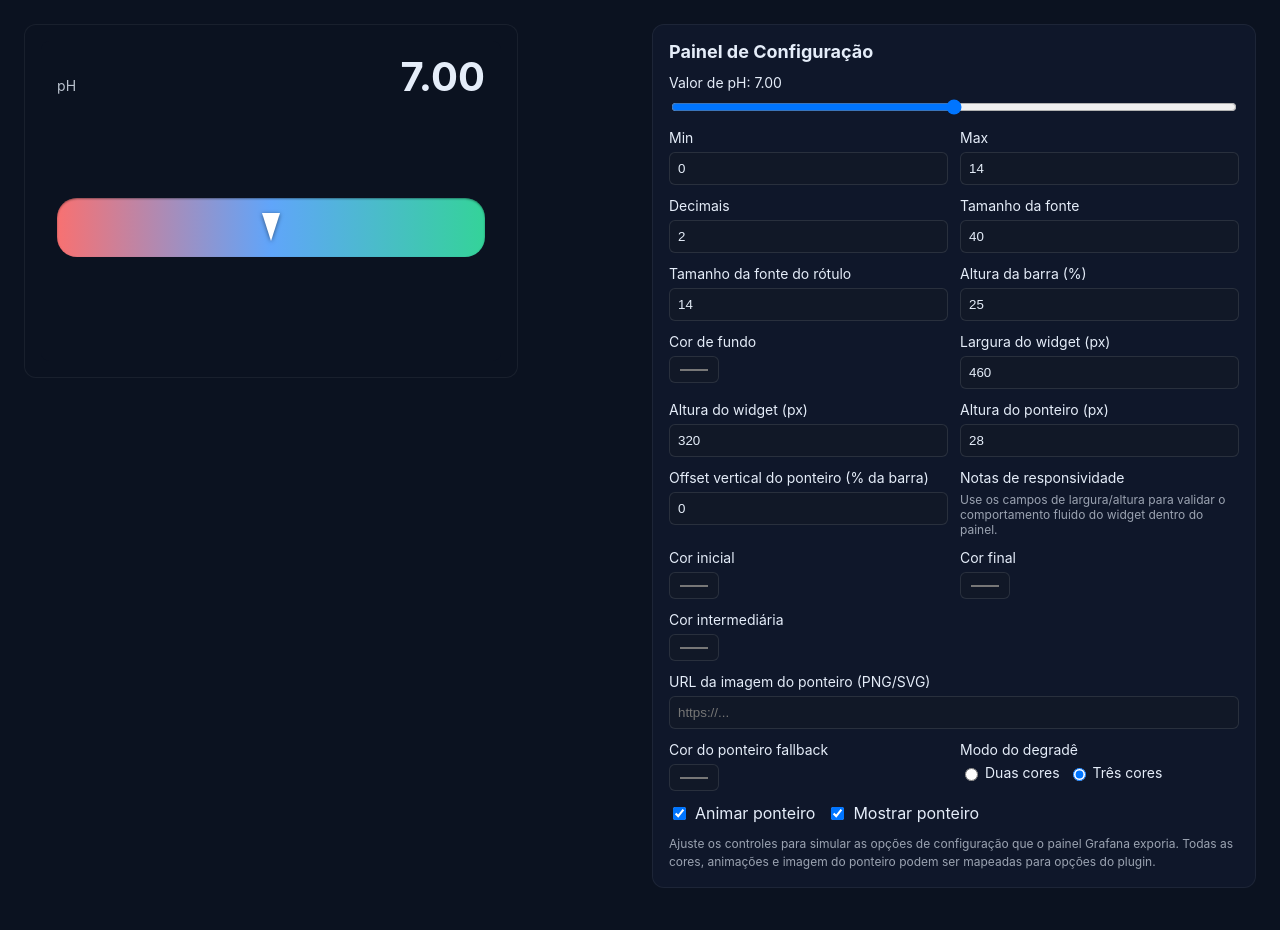
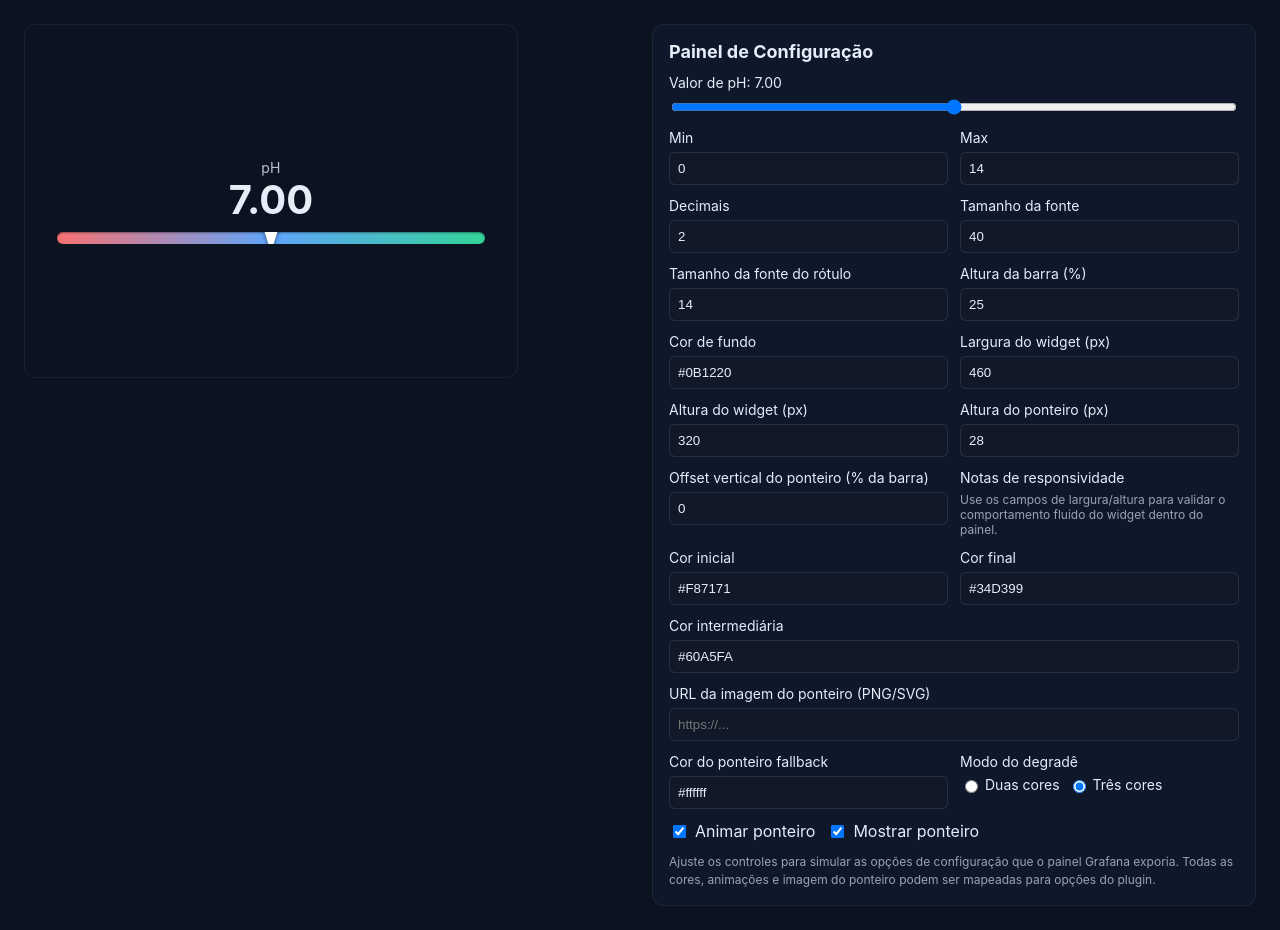
Before and after one commit to jrlmartini/widget-ph, a React (Vite) app: page / in a window 1280 px wide. Built offline with nearby package versions, Linux system fonts and the light colour scheme.

Commit message:
Fix layout order and input handling

```diff
--- a/src/App.tsx
+++ b/src/App.tsx
@@ -1,30 +1,115 @@
 import React, { useMemo, useState } from 'react';
 import PhWidget, { GradientMode } from './PhWidget';
+
+const clampNumber = (value: number, min?: number, max?: number) => {
+  let result = value;
+  if (typeof min === 'number') result = Math.max(min, result);
+  if (typeof max === 'number') result = Math.min(max, result);
+  return result;
+};
+
+const normalizeNumber = (
+  raw: string,
+  fallback: number,
+  { min, max, integer }: { min?: number; max?: number; integer?: boolean } = {}
+) => {
+  if (raw.trim() === '') return fallback;
+  const parsed = integer ? parseInt(raw, 10) : parseFloat(raw);
+  if (Number.isNaN(parsed)) return fallback;
+  return clampNumber(parsed, min, max);
+};
+
+const useNumberControl = (
+  initial: number,
+  options: { min?: number; max?: number; integer?: boolean } = {}
+) => {
+  const [number, setNumber] = useState(initial);
+  const [text, setText] = useState(String(initial));
+
+  const handleChange = (raw: string) => {
+    setText(raw);
+    if (raw.trim() === '') return;
+    const parsed = options.integer ? parseInt(raw, 10) : parseFloat(raw);
+    if (!Number.isNaN(parsed)) {
+      setNumber(clampNumber(parsed, options.min, options.max));
+    }
+  };
+
+  const handleBlur = () => {
+    const normalized = normalizeNumber(text, number, options);
+    setNumber(normalized);
+    setText(String(normalized));
+  };
+
+  return { number, text, setNumber, setText, handleChange, handleBlur } as const;
+};
+
+const normalizeHex = (raw: string) => {
+  const trimmed = raw.trim();
+  if (!trimmed) return undefined;
+  const candidate = trimmed.startsWith('#') ? trimmed : `#${trimmed}`;
+  const hexRegex = /^#?[0-9a-fA-F]{3}(?:[0-9a-fA-F]{3})?$/;
+  return hexRegex.test(candidate.replace('#', '')) ? candidate : undefined;
+};
 
 // App simples para simular configurações que futuramente seriam mapeadas
 // para opções de painel do Grafana.
 const App: React.FC = () => {
   const [value, setValue] = useState(7);
-  const [min, setMin] = useState(0);
-  const [max, setMax] = useState(14);
-  const [decimals, setDecimals] = useState(2);
+  const minControl = useNumberControl(0);
+  const maxControl = useNumberControl(14);
+  const decimalsControl = useNumberControl(2, { min: 0, max: 4, integer: true });
   const [animate, setAnimate] = useState(true);
   const [showPointer, setShowPointer] = useState(true);
   const [gradientMode, setGradientMode] = useState<GradientMode>('three');
   const [startColor, setStartColor] = useState('#F87171');
+  const [startColorInput, setStartColorInput] = useState('#F87171');
   const [midColor, setMidColor] = useState('#60A5FA');
+  const [midColorInput, setMidColorInput] = useState('#60A5FA');
   const [endColor, setEndColor] = useState('#34D399');
+  const [endColorInput, setEndColorInput] = useState('#34D399');
   const [pointerImage, setPointerImage] = useState('');
   const [pointerColor, setPointerColor] = useState('#ffffff');
-  const [fontSize, setFontSize] = useState(40);
-  const [labelFontSize, setLabelFontSize] = useState(14);
-  const [heightPct, setHeightPct] = useState(25);
-  const [heightPctInput, setHeightPctInput] = useState('25');
+  const [pointerColorInput, setPointerColorInput] = useState('#ffffff');
+  const fontSizeControl = useNumberControl(40, { min: 12, max: 80, integer: true });
+  const labelFontSizeControl = useNumberControl(14, { min: 8, max: 48, integer: true });
+  const heightControl = useNumberControl(25, { min: 10, max: 80 });
   const [background, setBackground] = useState('#0B1220');
-  const [panelWidth, setPanelWidth] = useState(460);
-  const [panelHeight, setPanelHeight] = useState(320);
-  const [pointerSize, setPointerSize] = useState(28);
-  const [pointerOffsetPct, setPointerOffsetPct] = useState(0);
+  const [backgroundInput, setBackgroundInput] = useState('#0B1220');
+  const panelWidthControl = useNumberControl(460, { min: 240, max: 1200 });
+  const panelHeightControl = useNumberControl(320, { min: 220, max: 800 });
+  const pointerSizeControl = useNumberControl(28, { min: 10, max: 72 });
+  const pointerOffsetControl = useNumberControl(0, { min: -50, max: 50 });
+
+  const handleColorChange = (
+    raw: string,
+    setInput: React.Dispatch<React.SetStateAction<string>>,
+    setColor: React.Dispatch<React.SetStateAction<string>>,
+    fallback: string
+  ) => {
+    setInput(raw);
+    const normalized = normalizeHex(raw);
+    if (normalized) {
+      setColor(normalized);
+    } else if (raw.trim() === '') {
+      setColor(fallback);
+    }
+  };
+
+  const handleColorBlur = (
+    input: string,
+    setInput: React.Dispatch<React.SetStateAction<string>>,
+    setColor: React.Dispatch<React.SetStateAction<string>>,
+    fallback: string
+  ) => {
+    const normalized = normalizeHex(input);
+    if (normalized) {
+      setColor(normalized);
+      setInput(normalized);
+    } else {
+      setInput(fallback);
+    }
+  };
 
   const containerStyle: React.CSSProperties = {
     minHeight: '100vh',
@@ -45,8 +130,8 @@ const App: React.FC = () => {
     background,
     display: 'flex',
     flexDirection: 'column',
-    width: `${panelWidth}px`,
-    height: `${panelHeight}px`,
+    width: `${panelWidthControl.number}px`,
+    height: `${panelHeightControl.number}px`,
     minHeight: '240px',
   };
 
@@ -67,7 +152,10 @@ const App: React.FC = () => {
     fontSize: 14,
   };
 
-  const safeValue = useMemo(() => Math.min(Math.max(value, min), max), [value, min, max]);
+  const safeValue = useMemo(
+    () => clampNumber(value, minControl.number, maxControl.number),
+    [value, minControl.number, maxControl.number]
+  );
 
   const inputStyle: React.CSSProperties = {
     background: '#111827',
@@ -83,30 +171,14 @@ const App: React.FC = () => {
     gap: '12px',
   };
 
-  const updateHeightPct = (raw: string) => {
-    setHeightPctInput(raw);
-    const parsed = parseFloat(raw);
-    if (!Number.isNaN(parsed)) {
-      setHeightPct(parsed);
-    }
-  };
-
-  const parseNumberOrFallback = (value: string, fallback: number, minValue?: number, maxValue?: number) => {
-    const parsed = parseFloat(value);
-    if (Number.isNaN(parsed)) return fallback;
-    if (minValue !== undefined && parsed < minValue) return minValue;
-    if (maxValue !== undefined && parsed > maxValue) return maxValue;
-    return parsed;
-  };
-
   return (
     <div style={containerStyle}>
       <div style={panelStyle}>
         <PhWidget
           value={safeValue}
-          min={min}
-          max={max}
-          decimals={decimals}
+          min={minControl.number}
+          max={maxControl.number}
+          decimals={decimalsControl.number}
           animate={animate}
           showPointer={showPointer}
           gradientMode={gradientMode}
@@ -116,23 +188,23 @@ const App: React.FC = () => {
           pointerImage={pointerImage}
           pointerColor={pointerColor}
           background={background}
-          fontSize={fontSize}
-          labelFontSize={labelFontSize}
-          heightPct={heightPct}
-          pointerSize={pointerSize}
-          pointerOffsetPct={pointerOffsetPct}
+          fontSize={fontSizeControl.number}
+          labelFontSize={labelFontSizeControl.number}
+          heightPct={heightControl.number}
+          pointerSize={pointerSizeControl.number}
+          pointerOffsetPct={pointerOffsetControl.number}
         />
       </div>
 
       <div style={controlsStyle}>
         <h2 style={{ margin: 0, fontSize: 18 }}>Painel de Configuração</h2>
         <div style={labelStyle}>
-          <label>Valor de pH: {safeValue.toFixed(decimals)}</label>
+          <label>Valor de pH: {safeValue.toFixed(decimalsControl.number)}</label>
           <input
             type="range"
-            min={min}
-            max={max}
-            step={1 / 10 ** decimals}
+            min={minControl.number}
+            max={maxControl.number}
+            step={1 / 10 ** decimalsControl.number}
             value={safeValue}
             onChange={(e) => setValue(parseFloat(e.target.value))}
           />
@@ -144,8 +216,9 @@ const App: React.FC = () => {
             <input
               style={inputStyle}
               type="number"
-              value={min}
-              onChange={(e) => setMin(parseFloat(e.target.value) || 0)}
+              value={minControl.text}
+              onChange={(e) => minControl.handleChange(e.target.value)}
+              onBlur={minControl.handleBlur}
             />
           </div>
           <div style={labelStyle}>
@@ -153,8 +226,9 @@ const App: React.FC = () => {
             <input
               style={inputStyle}
               type="number"
-              value={max}
-              onChange={(e) => setMax(parseFloat(e.target.value) || 1)}
+              value={maxControl.text}
+              onChange={(e) => maxControl.handleChange(e.target.value)}
+              onBlur={maxControl.handleBlur}
             />
           </div>
         </div>
@@ -167,8 +241,9 @@ const App: React.FC = () => {
               type="number"
               min={0}
               max={4}
-              value={decimals}
-              onChange={(e) => setDecimals(Math.max(0, Math.min(4, parseInt(e.target.value, 10) || 0)))}
+              value={decimalsControl.text}
+              onChange={(e) => decimalsControl.handleChange(e.target.value)}
+              onBlur={decimalsControl.handleBlur}
             />
           </div>
           <div style={labelStyle}>
@@ -178,8 +253,9 @@ const App: React.FC = () => {
               type="number"
               min={12}
               max={80}
-              value={fontSize}
-              onChange={(e) => setFontSize(parseInt(e.target.value, 10) || 12)}
+              value={fontSizeControl.text}
+              onChange={(e) => fontSizeControl.handleChange(e.target.value)}
+              onBlur={fontSizeControl.handleBlur}
             />
           </div>
         </div>
@@ -192,8 +268,9 @@ const App: React.FC = () => {
               type="number"
               min={8}
               max={48}
-              value={labelFontSize}
-              onChange={(e) => setLabelFontSize(parseInt(e.target.value, 10) || 12)}
+              value={labelFontSizeControl.text}
+              onChange={(e) => labelFontSizeControl.handleChange(e.target.value)}
+              onBlur={labelFontSizeControl.handleBlur}
             />
           </div>
           <div style={labelStyle}>
@@ -203,9 +280,9 @@ const App: React.FC = () => {
               type="number"
               min={10}
               max={80}
-              value={heightPctInput}
-              onChange={(e) => updateHeightPct(e.target.value)}
-              onBlur={() => updateHeightPct(`${parseNumberOrFallback(heightPctInput, 25, 10, 80)}`)}
+              value={heightControl.text}
+              onChange={(e) => heightControl.handleChange(e.target.value)}
+              onBlur={heightControl.handleBlur}
             />
           </div>
         </div>
@@ -213,7 +290,14 @@ const App: React.FC = () => {
         <div style={fieldGroup}>
           <div style={labelStyle}>
             <label>Cor de fundo</label>
-            <input style={inputStyle} type="color" value={background} onChange={(e) => setBackground(e.target.value)} />
+            <input
+              style={inputStyle}
+              type="text"
+              value={backgroundInput}
+              onChange={(e) => handleColorChange(e.target.value, setBackgroundInput, setBackground, background)}
+              onBlur={() => handleColorBlur(backgroundInput, setBackgroundInput, setBackground, background)}
+              placeholder="#0B1220"
+            />
           </div>
           <div style={labelStyle}>
             <label>Largura do widget (px)</label>
@@ -222,8 +306,9 @@ const App: React.FC = () => {
               type="number"
               min={240}
               max={1200}
-              value={panelWidth}
-              onChange={(e) => setPanelWidth(parseNumberOrFallback(e.target.value, panelWidth, 240, 1200))}
+              value={panelWidthControl.text}
+              onChange={(e) => panelWidthControl.handleChange(e.target.value)}
+              onBlur={panelWidthControl.handleBlur}
             />
           </div>
         </div>
@@ -236,8 +321,9 @@ const App: React.FC = () => {
               type="number"
               min={220}
               max={800}
-              value={panelHeight}
-              onChange={(e) => setPanelHeight(parseNumberOrFallback(e.target.value, panelHeight, 220, 800))}
+              value={panelHeightControl.text}
+              onChange={(e) => panelHeightControl.handleChange(e.target.value)}
+              onBlur={panelHeightControl.handleBlur}
             />
           </div>
           <div style={labelStyle}>
@@ -247,8 +333,9 @@ const App: React.FC = () => {
               type="number"
               min={10}
               max={72}
-              value={pointerSize}
-              onChange={(e) => setPointerSize(parseNumberOrFallback(e.target.value, pointerSize, 10, 72))}
+              value={pointerSizeControl.text}
+              onChange={(e) => pointerSizeControl.handleChange(e.target.value)}
+              onBlur={pointerSizeControl.handleBlur}
             />
           </div>
         </div>
@@ -261,8 +348,9 @@ const App: React.FC = () => {
               type="number"
               min={-50}
               max={50}
-              value={pointerOffsetPct}
-              onChange={(e) => setPointerOffsetPct(parseNumberOrFallback(e.target.value, pointerOffsetPct, -50, 50))}
+              value={pointerOffsetControl.text}
+              onChange={(e) => pointerOffsetControl.handleChange(e.target.value)}
+              onBlur={pointerOffsetControl.handleBlur}
             />
           </div>
           <div style={labelStyle}>
@@ -278,18 +366,39 @@ const App: React.FC = () => {
         <div style={fieldGroup}>
           <div style={labelStyle}>
             <label>Cor inicial</label>
-            <input style={inputStyle} type="color" value={startColor} onChange={(e) => setStartColor(e.target.value)} />
+            <input
+              style={inputStyle}
+              type="text"
+              value={startColorInput}
+              onChange={(e) => handleColorChange(e.target.value, setStartColorInput, setStartColor, startColor)}
+              onBlur={() => handleColorBlur(startColorInput, setStartColorInput, setStartColor, startColor)}
+              placeholder="#F87171"
+            />
           </div>
           <div style={labelStyle}>
             <label>Cor final</label>
-            <input style={inputStyle} type="color" value={endColor} onChange={(e) => setEndColor(e.target.value)} />
+            <input
+              style={inputStyle}
+              type="text"
+              value={endColorInput}
+              onChange={(e) => handleColorChange(e.target.value, setEndColorInput, setEndColor, endColor)}
+              onBlur={() => handleColorBlur(endColorInput, setEndColorInput, setEndColor, endColor)}
+              placeholder="#34D399"
+            />
           </div>
         </div>
 
         {gradientMode === 'three' && (
           <div style={labelStyle}>
             <label>Cor intermediária</label>
-            <input style={inputStyle} type="color" value={midColor} onChange={(e) => setMidColor(e.target.value)} />
+            <input
+              style={inputStyle}
+              type="text"
+              value={midColorInput}
+              onChange={(e) => handleColorChange(e.target.value, setMidColorInput, setMidColor, midColor)}
+              onBlur={() => handleColorBlur(midColorInput, setMidColorInput, setMidColor, midColor)}
+              placeholder="#60A5FA"
+            />
           </div>
         )}
 
@@ -307,7 +416,14 @@ const App: React.FC = () => {
         <div style={fieldGroup}>
           <div style={labelStyle}>
             <label>Cor do ponteiro fallback</label>
-            <input style={inputStyle} type="color" value={pointerColor} onChange={(e) => setPointerColor(e.target.value)} />
+            <input
+              style={inputStyle}
+              type="text"
+              value={pointerColorInput}
+              onChange={(e) => handleColorChange(e.target.value, setPointerColorInput, setPointerColor, pointerColor)}
+              onBlur={() => handleColorBlur(pointerColorInput, setPointerColorInput, setPointerColor, pointerColor)}
+              placeholder="#ffffff"
+            />
           </div>
           <div style={labelStyle}>
             <label>Modo do degradê</label>
--- a/src/PhWidget.tsx
+++ b/src/PhWidget.tsx
@@ -88,8 +88,10 @@ export const PhWidget: React.FC<PhWidgetProps> = ({
   const pointerLeft = `${normalized * 100}%`;
 
   const containerStyle: React.CSSProperties = {
-    display: 'grid',
-    gridTemplateRows: 'auto 1fr',
+    display: 'flex',
+    flexDirection: 'column',
+    alignItems: 'center',
+    justifyContent: 'center',
     gap: '12px',
     width: '100%',
     height: '100%',
@@ -99,13 +101,15 @@ export const PhWidget: React.FC<PhWidgetProps> = ({
     color: '#E5EDF9',
     borderRadius: containerRadius,
     fontFamily: 'Inter, system-ui, -apple-system, BlinkMacSystemFont, "Segoe UI", sans-serif',
+    textAlign: 'center',
   };
 
   const headerStyle: React.CSSProperties = {
     display: 'flex',
-    alignItems: 'baseline',
-    justifyContent: 'space-between',
-    gap: '8px',
+    flexDirection: 'column',
+    alignItems: 'center',
+    justifyContent: 'center',
+    gap: '4px',
     width: '100%',
   };
 
@@ -125,6 +129,7 @@ export const PhWidget: React.FC<PhWidgetProps> = ({
     display: 'flex',
     alignItems: 'center',
     justifyContent: 'center',
+    width: '100%',
   };
 
   const barStyle: React.CSSProperties = {
```
